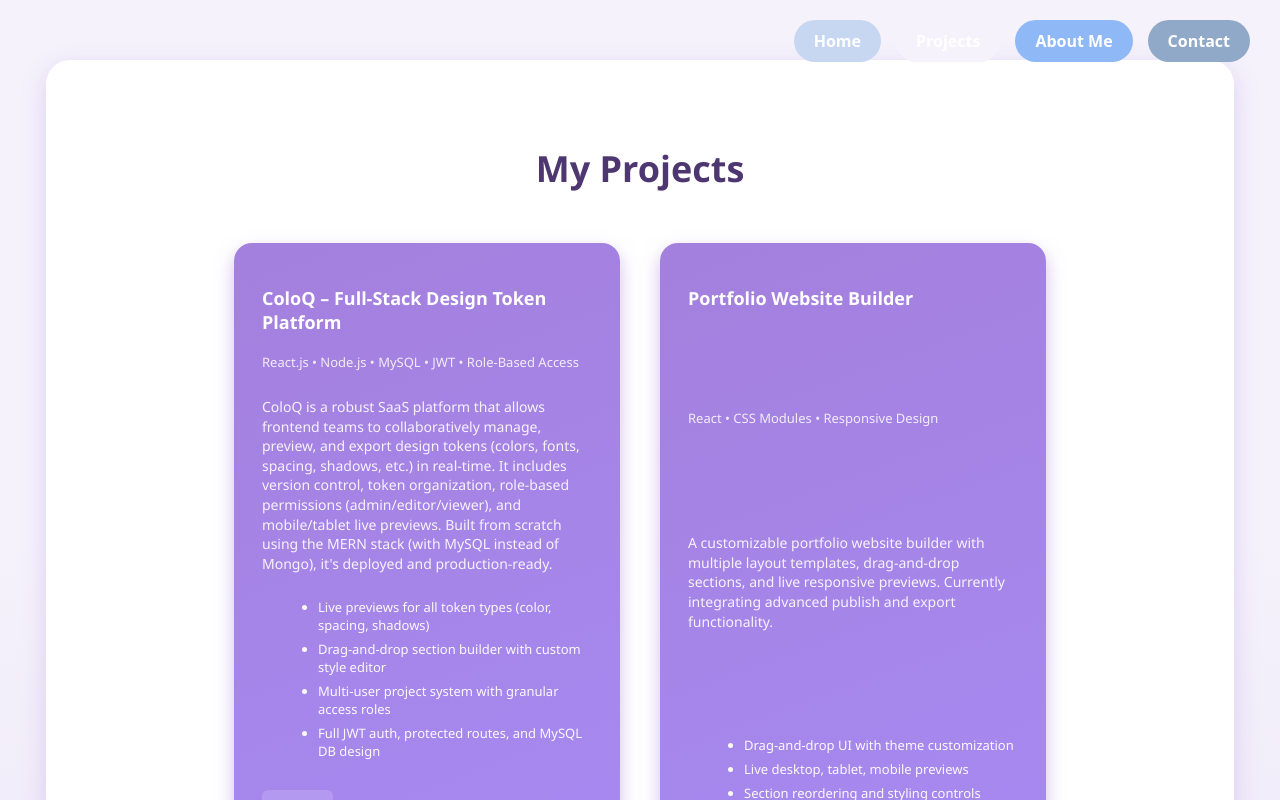
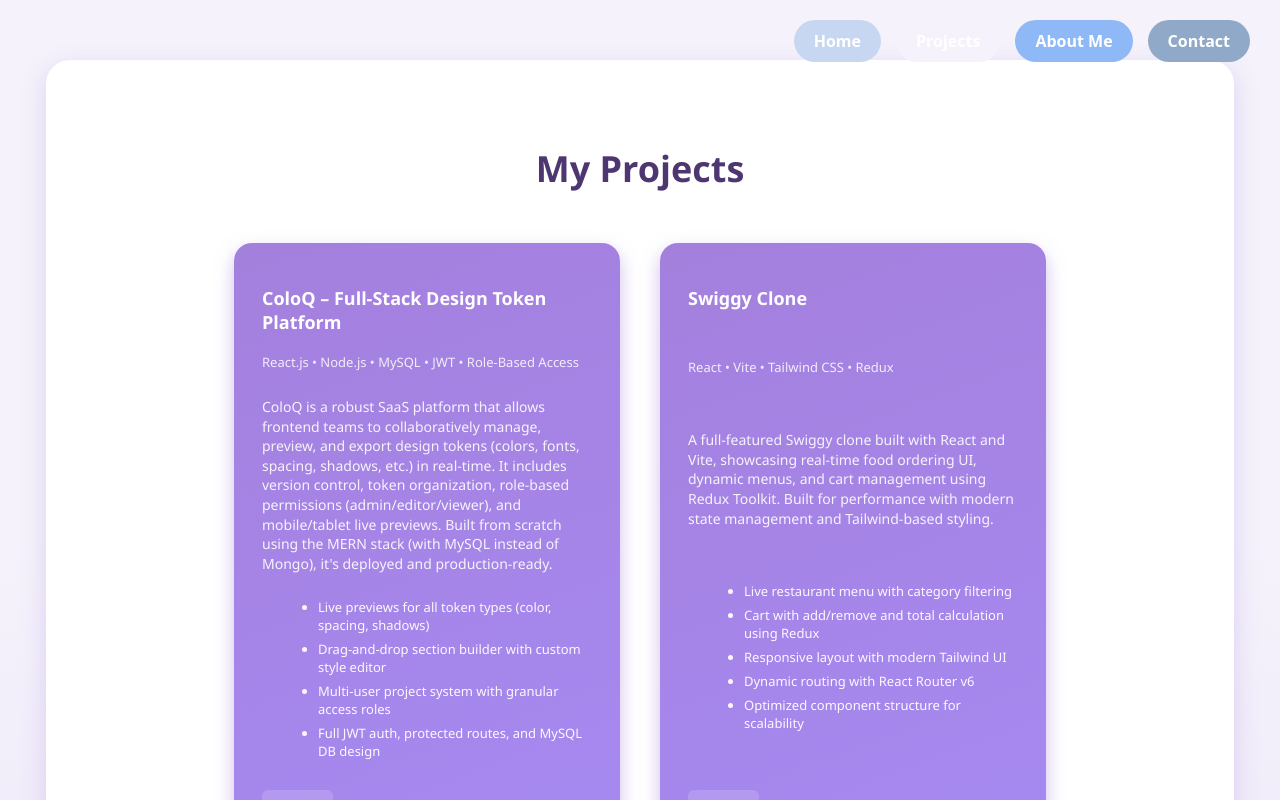
Before and after one commit to viigneshh/Portfolio, a React (Vite) app: page /projects in a window 1280 px wide. Built offline with nearby package versions, Linux system fonts and the light colour scheme.

Commit message:
projrcts update/

```diff
--- a/src/pages/projects.jsx
+++ b/src/pages/projects.jsx
@@ -28,18 +28,24 @@ function Projects() {
 
           {/* 🛠️ Ongoing: Portfolio Website Builder */}
                   <div className="project-card animate">
-            <h2 className="title">Portfolio Website Builder</h2>
-            <p className="tags">React • CSS Modules • Responsive Design</p>
+          <h2 className="title">Swiggy Clone</h2>
+          <p className="tags">React • Vite • Tailwind CSS • Redux</p>
           <p className="description">
-              A customizable portfolio website builder with multiple layout templates, drag-and-drop sections, and live responsive previews. Currently integrating advanced publish and export functionality.
+            A full-featured Swiggy clone built with React and Vite, showcasing real-time food ordering UI, dynamic menus, and cart management using Redux Toolkit. Built for performance with modern state management and Tailwind-based styling.
           </p>
           <ul className="features">
-              <li>Drag-and-drop UI with theme customization</li>
-              <li>Live desktop, tablet, mobile previews</li>
-              <li>Section reordering and styling controls</li>
+            <li>Live restaurant menu with category filtering</li>
+            <li>Cart with add/remove and total calculation using Redux</li>
+            <li>Responsive layout with modern Tailwind UI</li>
+            <li>Dynamic routing with React Router v6</li>
+            <li>Optimized component structure for scalability</li>
           </ul>
+          <div className="links">
 
+              <a href="https://github.com/viigneshh/Clone_FoodApp" target="_blank" rel="noopener noreferrer">GitHub</a>
             </div>
+        </div>
+
 
           {/* 🎧 MongoDB-Based Project */}
           <div className="project-card animate">
```
Lines whose indentation alone changed are shown as unchanged.
